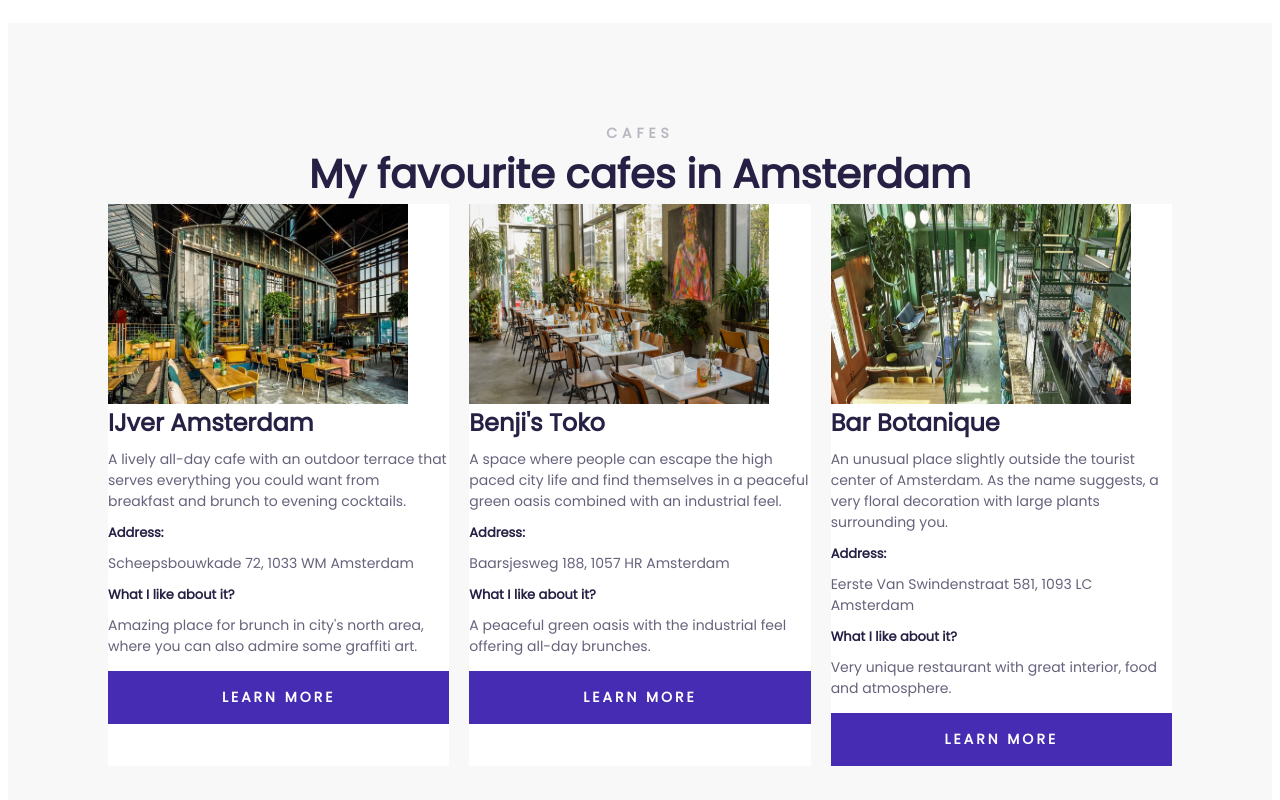
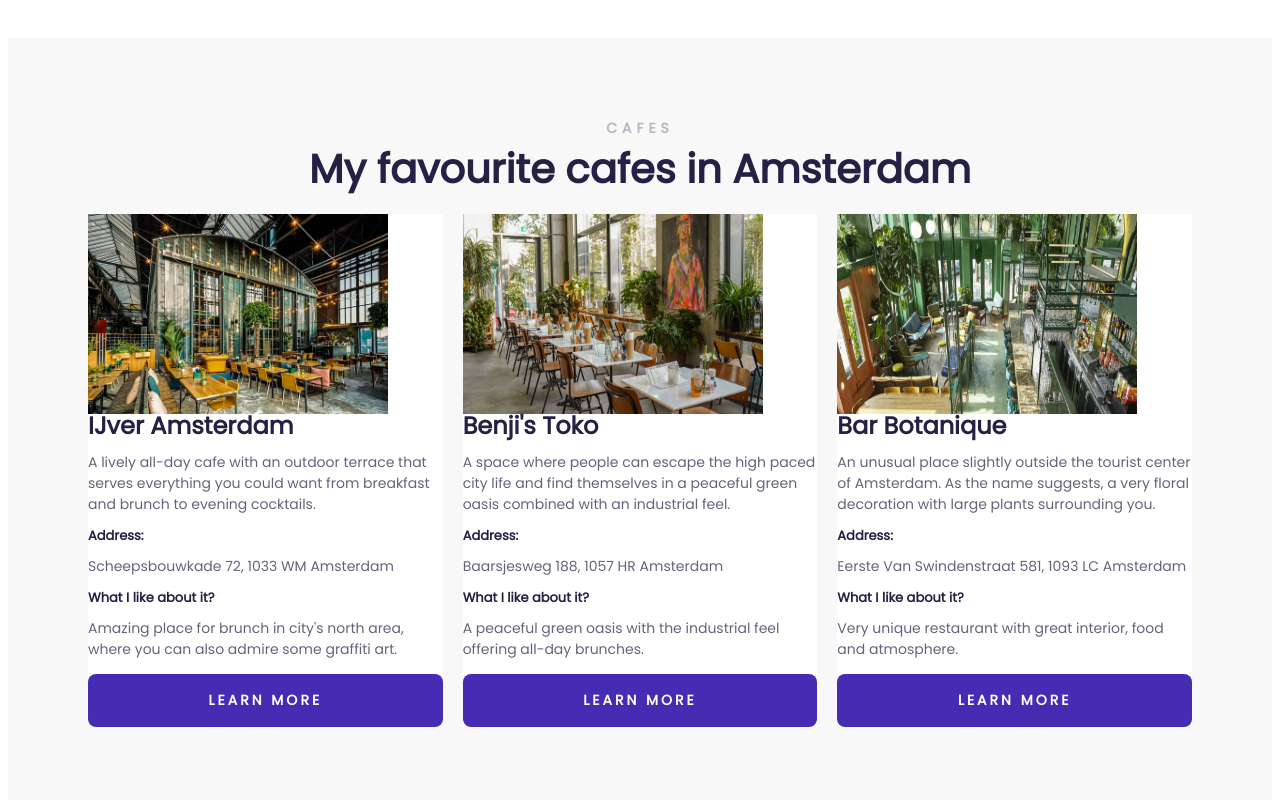
Before and after one commit to agguuaa/Amsterdam, a plain HTML site: page index.html in a window 1280 px wide. Shown: the part 1320-2120 px from the top of the page. Drawn offline with Linux system fonts and the light colour scheme.

Commit message:
Updated css

```diff
--- a/src/styles.css
+++ b/src/styles.css
@@ -9,7 +9,7 @@
 
 section {
   max-width: 100%;
-  padding: 100px;
+  padding: 80px;
   margin: 0 auto;
 }
 
@@ -24,6 +24,7 @@
 .img-responsive {
   max-width: 100%;
   max-height: 750px;
+  display: block;
 }
 
 .grid {
@@ -77,6 +78,7 @@
   padding: 16px;
   background-color: #462cb3;
   text-decoration: none;
+  border-radius: 8px;
 }
 
 header {
@@ -135,6 +137,7 @@
   opacity: 0.3;
   text-transform: uppercase;
   margin: 0;
+  padding: 0;
 }
 
 main h3 {
@@ -143,6 +146,7 @@
   line-height: 1.5;
   color: #272044;
   margin: 0;
+  padding-bottom: 15px;
 }
 
 main h4 {
```
